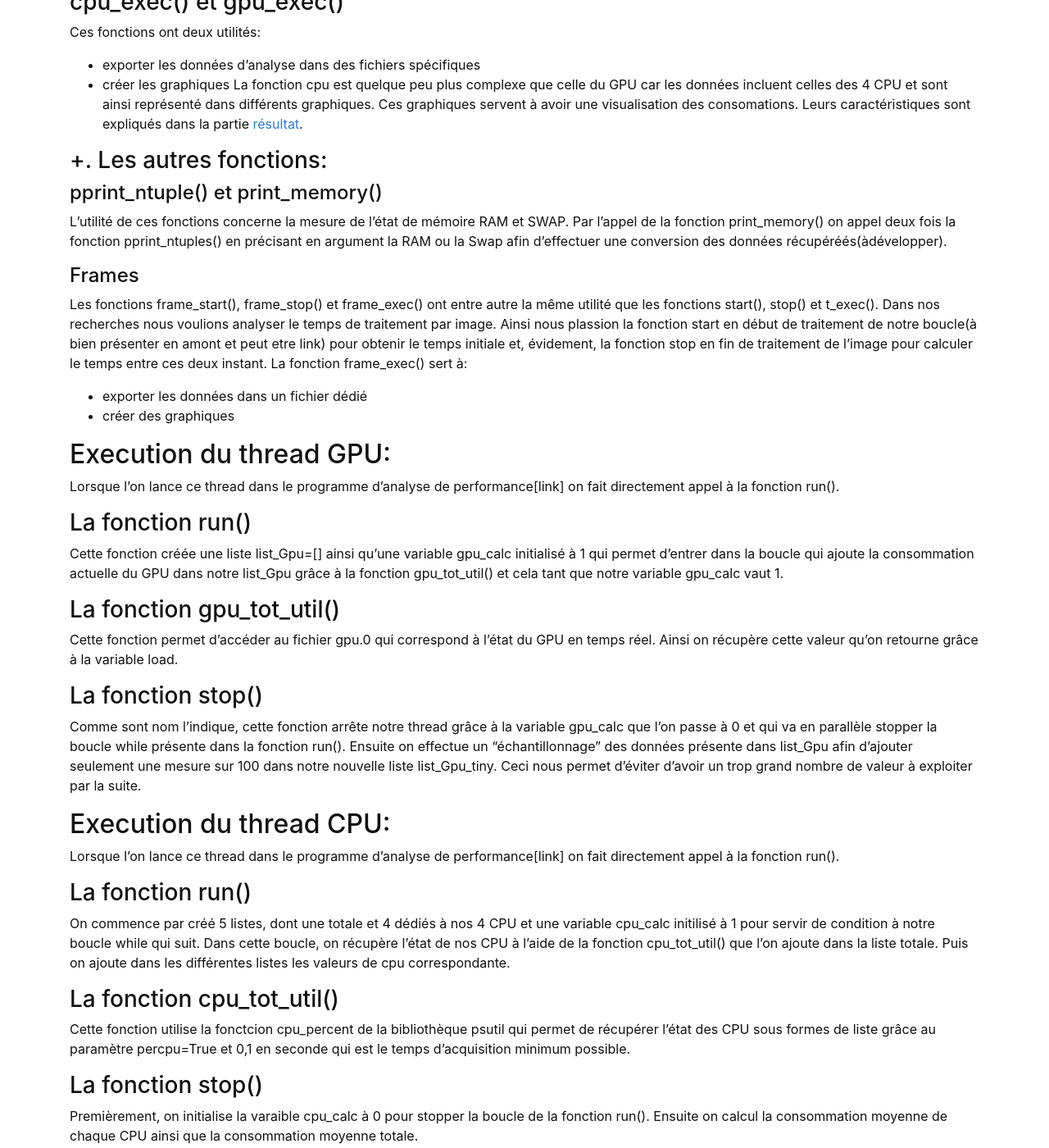
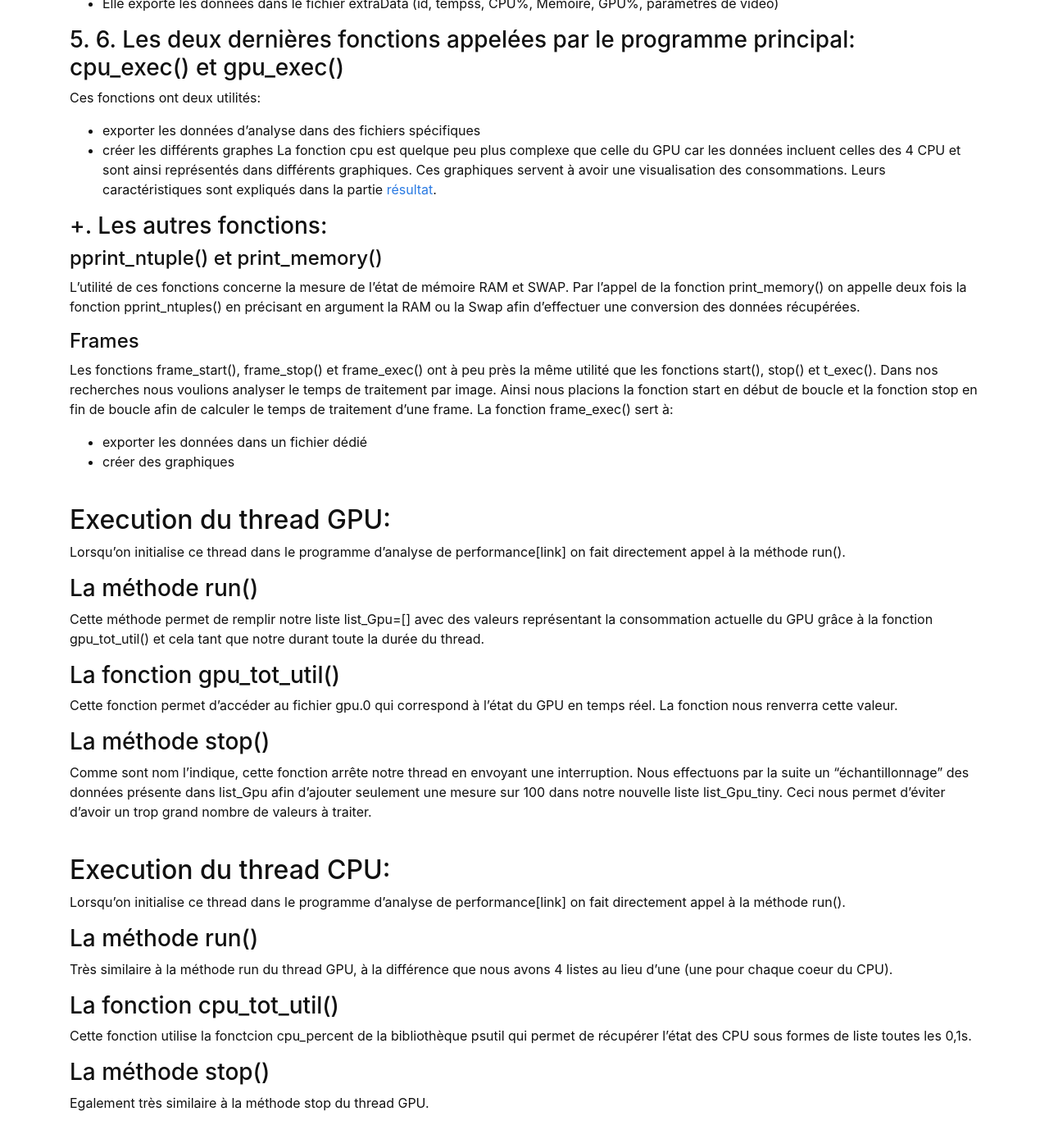
Before and after one commit to NicoMichelas/JekyllExample, a Jekyll site: the page built from pages/Utilisation.md, in a window 1280 px wide and 1400 px high, scrolled down 3590 px. Shown: the whole window at 82% size. Built offline with Jekyll 4.4.1, drawn with Linux system fonts in a browser that asks for light colours; some of the changed text lies outside the part shown.

Commit message:
Corrections

```diff
--- a/pages/Utilisation.md
+++ b/pages/Utilisation.md
@@ -3,90 +3,102 @@ title: Utilisation
 nav: Utilisation
 nav_order: 2
 ---
-Pour vous familiariser avec l'utilisation de notre programme, nous vous proposons ce descriptif qui vous permettra d'utiliser et comprendre le fonctionnement de ce dernier.
+Pour vous familiariser avec l'utilisation de notre programme, nous vous proposons dans cette section un descriptif de ce dernier.
 
-Pour lancer une étude de performance, il vous suffit de renseigner la vidéo, le bloc de traitement ainsi que le réseau de neuronne en argument de la fonction du programme prnicipale. Ainsi le programme éxécutera le bloc de traitement en parallèle d'une récupération des données de la carte qui sont [exportés](https://nicomichelas.github.io/JekyllExample/R%C3%A9sultats.html) en fin de programme .
+Pour lancer une étude de performance, il vous suffit de renseigner la vidéo que vous souhaitez étudier, le bloc de traitement ainsi que le réseau de neuronne en argument de la fonction decode_loop().
+
+Le programme éxécutera le bloc étudié tout en récupérant des données de performances qui seront par la suite [exportées](https://nicomichelas.github.io/JekyllExample/R%C3%A9sultats.html) sous forme d'image et de csv .
 
 ![alt](Alrgorigramme1.png)
+<br>
+<br>
 
+# Description du processus des programmes
 ## Execution [programme principal](https://github.com/USMB-NS/VideoAnalyticsRD/blob/master/Anal_perf.py)
-* On créé une instance de la classe Analyse_perf (LINK)
-* On "échantillone" notre vidéo image par image puis on récupère les caractéristiques de notre vidéo.
-* On lance la récupérations des données (CPU,GPU,Mémoires)
-* On éxécute le bloc de traitement
-* Lorsque la procédure du bloc de traitement est terminé, on stop la récupérations des données
-* On effectue un traitement des données (stockage dans des fichiers csv et réalisation des graphiques)
+* On crée une instance de la classe Analyse_perf (LINK)
+* On découpe notre vidéo frame par frame puis on récupère les caractéristiques de notre vidéo.
+* On lance la récupération des données (CPU,GPU,mémoires,temps)
+* On exécute le bloc étudié
+* Lorsque l'exécution du blox est terminé, on arrête la récupération des données
+* On effectue un traitement des données puis on exporte les différents rendus
+<br>
+<br>
 
 ## Execution du [programme d'analyse de performance](https://github.com/USMB-NS/VideoAnalyticsRD/blob/master/Analyse_perf.py)
-Ce programme inclut les nombreuses fonctions nous permettant de récupérer les données de performances du traitement.
+Cette classe comporte de nombreuses méthodes qui nous permettent de récupérer les différentes données et de les traiter.
+Elle permet entre autres de lancer les threads CPU et GPU (réciproquement les classes [CPU_thread.py](https://github.com/USMB-NS/VideoAnalyticsRD/blob/master/CPU_thread.py) et [GPU_thread.py](https://github.com/USMB-NS/VideoAnalyticsRD/blob/master/GPU_thread.py)).
 
-0. Lorsque ce programme est appelé, il lance les threads CPU et GPU appartement réciproquement aux fichiers [CPU_thread.py](https://github.com/USMB-NS/VideoAnalyticsRD/blob/master/CPU_thread.py) et [GPU_thread.py](https://github.com/USMB-NS/VideoAnalyticsRD/blob/master/GPU_thread.py).
+### 1. La première méthode appelée par le programme principal : print_param_video()
+Elle permet d'obtenir, comme son nom l'indique, les paramètres de la vidéo (sa résolution, sa durée, le nombre de fps).
+<br>Ces paramètres sont par la suite affichés dans extraData.
 
-### 1. La première fonction appelé par le programme principal : print_param_video()
-Elle permet d'obtenir, comme son nom l'indique, les paramètres de la vidéo tel que la largeur, son poids, la hauteur et les fps. Ces paramètres sont utilisés dans le fichier principal d'analyse.
-
-### 2. La seconde fonction appelée par le programme principal: start()
-Cette fonction permet de:
-* Récuperer le temps à cet instant
-* Lancer la fonction CPU de psutil.cpu_percent
+### 2. La seconde méthode appelée par le programme principal: start()
+Cette méthode sert de balise de lancement, elle indique que nous commençons à effectuer les différentes mesures:
+* Acquérrir la date actuelle pour le calcul du temps d'exécution
+* Lancer le calcul d'utilisation du CPU (la moyenne)
 * Lancer le thread du GPU
 * Lancer le thread du CPU
-* Récuperer l'état de la mémoire utilisée
+* Récupérer l'état de la mémoire utilisée
 
-### 3. La troisième fonction appelée par le programme principal: stop()
-A l'inverse de la fonction start(), cette fonction permet de:
-* Récuperer le temps à cet instant
-* Lancer la fonction CPU de psutil.cpu_percent qui arrête l'aquisition des données lancée depuis son premier appel
+### 3. La troisième méthode appelée par le programme principal: stop()
+A l'instar de la méthode start(), stop() est également une balise dont le but est d'arrêter la prise de mesure:
+* Acquérrir la date actuelle pour le calcul du temps d'exécution
+* Arrêter la prise de mesure concernant la moyenne d'utilisation du CPU
 * Arrêter le thread du GPU
 * Arrêter le thread du CPU
-* Récuperer l'état de la mémoire utilisée
+* Récupérer l'état de la mémoire utilisée
 
-### 4. La quatrième fonction appelée par le programme principal: t_exec()
-Cette fonction effectue les différents traitement sur les données acquises précédement afin de les exporter dans le fichier principal expData.csv . Son fonctionnement est le suivant:
+### 4. La quatrième méthode appelée par le programme principal: t_exec()
+Cette méthode effectue les différents traitement sur les données acquises précédement afin de les exporter dans le fichier extraSData.csv .
+<br>Son fonctionnement est le suivant:
 * Elle calcule le temps d'éxecution du programme
 * Elle met en forme les pourcentages de consomation des CPU et GPU
 * Calcul la consommation de mémoire
-* Elle exporte les données dans le fichier principal d'analyse (id, tempss, CPU%, Mémoire, GPU%, paramètres de vidéo)
+* Elle exporte les données dans le fichier extraData (id, tempss, CPU%, Mémoire, GPU%, paramètres de vidéo)
 
 ### 5. 6. Les deux dernières fonctions appelées par le programme principal: cpu_exec() et gpu_exec()
 Ces fonctions ont deux utilités:
 * exporter les données d'analyse dans des fichiers spécifiques
-* créer les graphiques
-La fonction cpu est quelque peu plus complexe que celle du GPU car les données incluent celles des 4 CPU et sont ainsi représenté dans différents graphiques.
-Ces graphiques servent à avoir une visualisation des consomations. Leurs caractéristiques sont expliqués dans la partie [résultat](https://nicomichelas.github.io/JekyllExample/R%C3%A9sultats.htm).
+* créer les différents graphes
+La fonction cpu est quelque peu plus complexe que celle du GPU car les données incluent celles des 4 CPU et sont ainsi représentés dans différents graphiques.
+Ces graphiques servent à avoir une visualisation des consommations. Leurs caractéristiques sont expliqués dans la partie [résultat](https://nicomichelas.github.io/JekyllExample/R%C3%A9sultats.htm).
 
 ### +. Les autres fonctions:
 #### pprint_ntuple() et print_memory()
-L'utilité de ces fonctions concerne la mesure de l'état de mémoire RAM et SWAP. Par l'appel de la fonction print_memory() on appel deux fois la fonction pprint_ntuples() en précisant en argument la RAM ou la Swap afin d'effectuer une conversion des données récupéréés(àdévelopper).
+L'utilité de ces fonctions concerne la mesure de l'état de mémoire RAM et SWAP. Par l'appel de la fonction print_memory() on appelle deux fois la fonction pprint_ntuples() en précisant en argument la RAM ou la Swap afin d'effectuer une conversion des données récupérées.
 
 #### Frames
-Les fonctions frame_start(), frame_stop() et frame_exec() ont entre autre la même utilité que les fonctions start(), stop() et t_exec(). Dans nos recherches nous voulions analyser le temps de traitement par image. Ainsi nous plassion la fonction start en début de traitement de notre boucle(à bien présenter en amont et peut etre link) pour obtenir le temps initiale et, évidement, la fonction stop en fin de traitement de l'image pour calculer le temps entre ces deux instant. La fonction frame_exec() sert à:
+Les fonctions frame_start(), frame_stop() et frame_exec() ont à peu près la même utilité que les fonctions start(), stop() et t_exec(). Dans nos recherches nous voulions analyser le temps de traitement par image. Ainsi nous placions la fonction start en début de boucle et la fonction stop en fin de boucle afin de calculer le temps de traitement d'une frame. La fonction frame_exec() sert à:
 * exporter les données dans un fichier dédié
 * créer des graphiques
-
+<br>
+<br>
 
 ## Execution du thread GPU:
-Lorsque l'on lance ce thread dans le programme d'analyse de performance[link] on fait directement appel à la fonction run().
-### La fonction run()
-Cette fonction créée une liste list_Gpu=[] ainsi qu'une variable gpu_calc initialisé à 1 qui permet d'entrer dans la boucle qui ajoute la consommation actuelle du GPU dans notre list_Gpu grâce à la fonction gpu_tot_util() et cela tant que notre variable gpu_calc vaut 1.
+Lorsqu'on initialise ce thread dans le programme d'analyse de performance[link] on fait directement appel à la méthode run().
+### La méthode run()
+Cette méthode permet de remplir notre liste list_Gpu=[] avec des valeurs représentant la consommation actuelle du GPU grâce à la fonction gpu_tot_util() et cela tant que notre durant toute la durée du thread.
 
 ### La fonction gpu_tot_util()
-Cette fonction permet d'accéder au fichier gpu.0 qui correspond à l'état du GPU en temps réel. Ainsi on récupère cette valeur qu'on retourne grâce à la variable load.
+Cette fonction permet d'accéder au fichier gpu.0 qui correspond à l'état du GPU en temps réel. La fonction nous renverra cette valeur.
 
-### La fonction stop()
-Comme sont nom l'indique, cette fonction arrête notre thread grâce à la variable gpu_calc que l'on passe à 0 et qui va en parallèle stopper la boucle while présente dans la fonction run(). Ensuite on effectue un "échantillonnage" des données présente dans list_Gpu afin d'ajouter seulement une mesure sur 100 dans notre nouvelle liste list_Gpu_tiny. Ceci nous permet d'éviter d'avoir un trop grand nombre de valeur à exploiter par la suite.
-
+### La méthode stop()
+Comme sont nom l'indique, cette fonction arrête notre thread en envoyant une interruption. Nous effectuons par la suite un "échantillonnage" des données présente dans list_Gpu afin d'ajouter seulement une mesure sur 100 dans notre nouvelle liste list_Gpu_tiny. Ceci nous permet d'éviter d'avoir un trop grand nombre de valeurs à traiter.
+<br>
+<br>
 
 ## Execution du thread CPU:
-Lorsque l'on lance ce thread dans le programme d'analyse de performance[link] on fait directement appel à la fonction run().
-### La fonction run()
-On commence par créé 5 listes, dont une totale et 4 dédiés à nos 4 CPU et une variable cpu_calc initilisé à 1 pour servir de condition à notre boucle while qui suit. Dans cette boucle, on récupère l'état de nos CPU à l'aide de la fonction cpu_tot_util() que l'on ajoute dans la liste totale. Puis on ajoute dans les différentes listes les valeurs de cpu correspondante.
+Lorsqu'on initialise ce thread dans le programme d'analyse de performance[link] on fait directement appel à la méthode run().
+### La méthode run()
+Très similaire à la méthode run du thread GPU, à la différence que nous avons 4 listes au lieu d'une (une pour chaque coeur du CPU).
 
 ### La fonction cpu_tot_util()
-Cette fonction utilise la fonctcion cpu_percent de la bibliothèque psutil qui permet de récupérer l'état des CPU sous formes de liste grâce au paramètre percpu=True et 0,1 en seconde qui est le temps d'acquisition minimum possible.
+Cette fonction utilise la fonctcion cpu_percent de la bibliothèque psutil qui permet de récupérer l'état des CPU sous formes de liste toutes les 0,1s.
 
-### La fonction stop()
-Premièrement, on initialise la varaible cpu_calc à 0 pour stopper la boucle de la fonction run(). Ensuite on calcul la consommation moyenne de chaque CPU ainsi que la consommation moyenne totale.
+### La méthode stop()
+Egalement très similaire à la méthode stop du thread GPU.
+<br>
+<br>
 
-# Notes importantes sur l'état de nos programmes
-! La carte n'est pas capable de faire tourner d'autre réseau que le Yolo_tiny. Faute de temps nous n'avons pas eu le temps de développer sur ce point.
+### Note importante
+La carte n'est pas capable de faire tourner d'autres réseaux que le Yolo_tiny. Faute de temps nous n'avons pas développer d'avantage sur ce point.
```
Also changed, not shown: pages/Installation.md (+18 -44 lines), pages/Résultats.md (+22 -28 lines), pages/index.md (+17 -14 lines), GitHelp.JPG (added).
